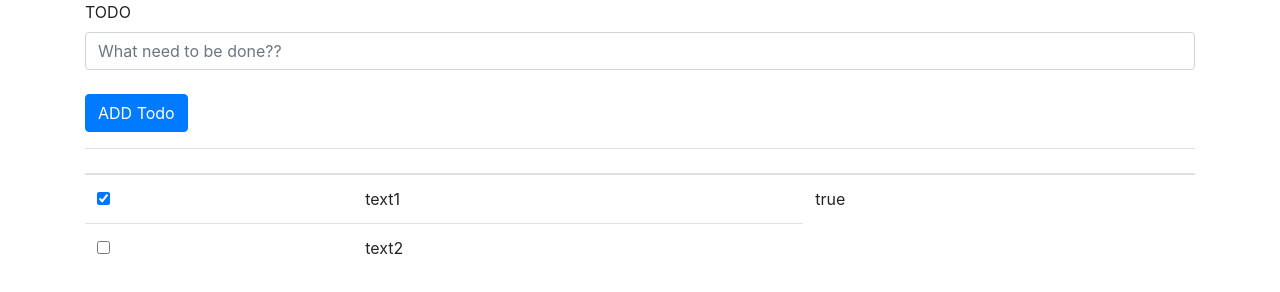
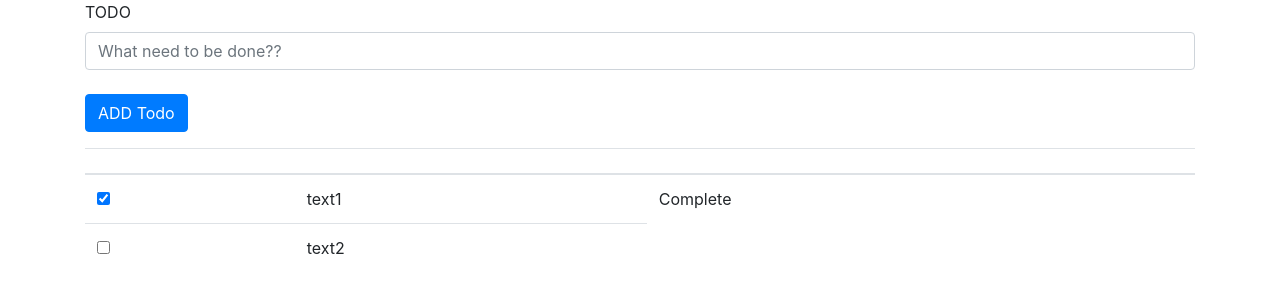
Before and after one commit to poposs/Todo, a website: page index.html in a window 1280 px wide. Drawn offline with nearby package versions, Linux system fonts and the light colour scheme.

Commit message:
change true = complete

```diff
--- a/index.html
+++ b/index.html
@@ -29,7 +29,7 @@
               <tr ng-repeat='text in title_index' >
                 <td><input type="checkbox" ng-model="text.done" ng-click="check($index)"></td>
                 <td>{{text.title}}</td>
-                <td ng-if="text.done">{{text.done}}</td>
+                <td ng-if="text.done">Complete</td>
               </tr>
             </tbody>
           </table>
```
